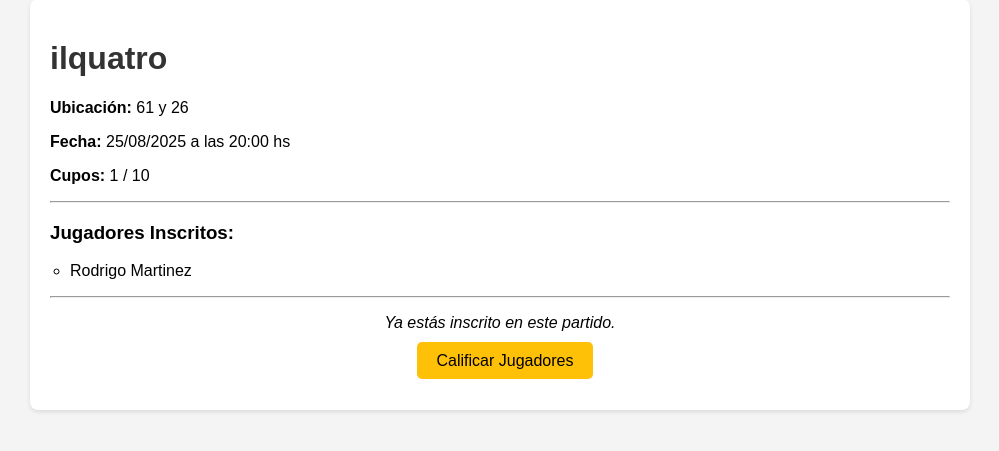
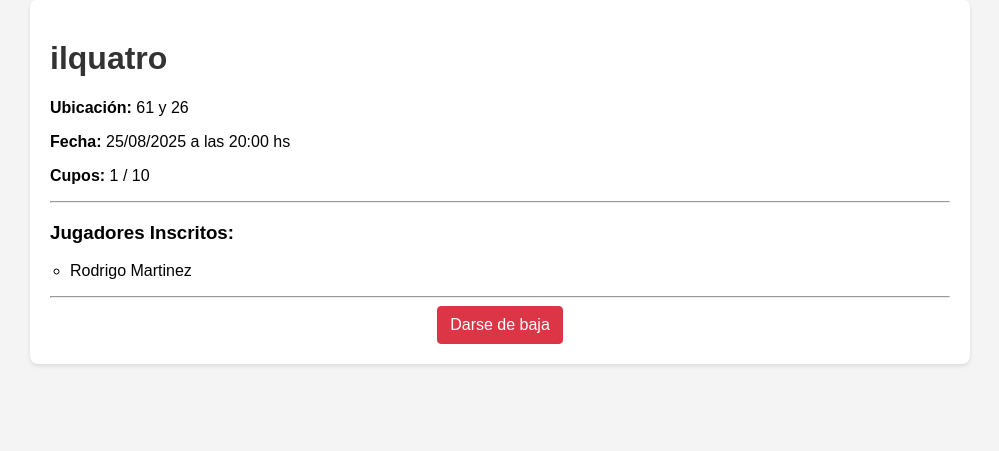
Before and after one commit to Rodriloon/Futbol5-Organizacion, a Flask app: page /partido/1 in a window 1280 px wide. Shown: the part 91-542 px from the top of the page, without its empty margins (140-1139 px from the left). Run offline with Flask 3, Linux system fonts and the light colour scheme; a user stored in the database is signed in; data comes from the database, SQL or seed files in the repository; both versions use the stored data as it was after the commit.

Commit message:
Se puede dar de baja de un futbol5 ahora e hice el boton de inscribirse a un futbol5 mas amigable

```diff
--- a/Templates/detalle_partido.html
+++ b/Templates/detalle_partido.html
@@ -3,6 +3,51 @@
 {% block title %}Detalle del Partido{% endblock %}
 
 {% block content %}
+<style>
+    .btn {
+        display: inline-block;
+        font-weight: 400;
+        color: #212529;
+        text-align: center;
+        vertical-align: middle;
+        cursor: pointer;
+        user-select: none;
+        background-color: transparent;
+        border: 1px solid transparent;
+        padding: 0.375rem 0.75rem;
+        font-size: 1rem;
+        line-height: 1.5;
+        border-radius: 0.25rem;
+        text-decoration: none;
+        transition: color .15s ease-in-out,background-color .15s ease-in-out,border-color .15s ease-in-out,box-shadow .15s ease-in-out;
+    }
+    .btn-primary {
+        color: #fff;
+        background-color: #007bff;
+        border-color: #007bff;
+    }
+    .btn-danger {
+        color: #fff;
+        background-color: #dc3545;
+        border-color: #dc3545;
+    }
+    .btn-warning {
+        color: #212529;
+        background-color: #ffc107;
+        border-color: #ffc107;
+    }
+    .btn-success {
+        color: #fff;
+        background-color: #28a745;
+        border-color: #28a745;
+    }
+    .btn-lg {
+        padding: 0.5rem 1rem;
+        font-size: 1.25rem;
+        line-height: 1.5;
+        border-radius: 0.3rem;
+    }
+</style>
     <h1>{{ partido.nombre_cancha }}</h1>
     <p><strong>Ubicación:</strong> {{ partido.ubicacion }}</p>
     <p><strong>Fecha:</strong> {{ partido.fecha.strftime('%d/%m/%Y a las %H:%M') }} hs</p>
@@ -19,31 +64,54 @@
 
     <hr>
 
+    <!-- Lógica de botones para usuarios autenticados -->
+    {% if current_user.is_authenticated %}
+
+        <!-- Si el usuario está inscrito en el partido -->
+        {% if current_user in partido.jugadores_inscritos %}
+
+            <!-- Si el partido ya pasó, puede calificar -->
+            {% if partido_pasado %}
+                <div style="text-align: center; margin: 20px 0;">
+                    <a href="{{ url_for('calificar_partido', partido_id=partido.id) }}" class="btn btn-warning btn-lg">
+                        Calificar Jugadores
+                    </a>
+                </div>
+            <!-- Si el partido es a futuro, puede darse de baja -->
+            {% else %}
+                <form action="{{ url_for('darse_de_baja', partido_id=partido.id) }}" method="POST" style="text-align: center;">
+                    <button type="submit" class="btn btn-danger">Darse de baja</button>
+                </form>
+            {% endif %}
+
+        <!-- Si el usuario NO está inscrito -->
+        {% else %}
+            <!-- Y si hay cupo y el partido no ha pasado, puede inscribirse -->
+            {% if partido.jugadores_inscritos|length < partido.jugadores_necesarios and not partido_pasado %}
+                <div style="text-align: center; margin-top: 20px;">
+                    <h3 style="margin-bottom: 10px;">Inscribirse al partido</h3>
+                    <form action="{{ url_for('inscribir_jugador', partido_id=partido.id) }}" method="POST">
+                        <button type="submit" class="btn btn-primary btn-lg">¡Inscribirme ahora!</button>
+                    </form>
+                </div>
+            <!-- Si no hay cupo -->
+            {% elif partido.jugadores_inscritos|length >= partido.jugadores_necesarios %}
+                 <h3 style="text-align: center;">¡Partido completo!</h3>
+            {% endif %}
+        {% endif %}
+
+    <!-- Si el usuario no está autenticado -->
+    {% else %}
+        <p style="text-align: center; font-style: italic;"><a href="{{ url_for('login') }}">Inicia sesión</a> para poder inscribirte.</p>
+    {% endif %}
+
+    <!-- Botón para armar equipos (siempre visible si hay suficientes jugadores) -->
     {% if partido.jugadores_inscritos|length >= 2 %}
         <div style="text-align: center; margin: 20px 0;">
-            <a href="{{ url_for('organizar_partido', partido_id=partido.id) }}" style="background-color: #28a745; color: white; padding: 10px 20px; text-decoration: none; border-radius: 5px;">
+            <a href="{{ url_for('organizar_partido', partido_id=partido.id) }}" class="btn btn-success btn-lg">
                 Armar Equipos Balanceados
             </a>
         </div>
     {% endif %}
 
-    {% if current_user.is_authenticated %}
-        {% if current_user in partido.jugadores_inscritos %}
-            <p style="text-align: center; font-style: italic;">Ya estás inscrito en este partido.</p>
-            <div style="text-align: center; margin: 20px 0;">
-                <a href="{{ url_for('calificar_partido', partido_id=partido.id) }}" style="background-color: #ffc107; color: black; padding: 10px 20px; text-decoration: none; border-radius: 5px; margin-left: 10px;">
-                    Calificar Jugadores
-                </a>
-            </div>
-        {% elif partido.jugadores_inscritos|length < partido.jugadores_necesarios %}
-            <h3 style="text-align: center;">Inscribirse al partido</h3>
-            <form action="{{ url_for('inscribir_jugador', partido_id=partido.id) }}" method="POST" style="text-align: center;">
-                <input type="submit" value="¡Inscribirme ahora!" style="display: inline-block; width: auto;">
-            </form>
-        {% else %}
-            <h3 style="text-align: center;">¡Partido completo!</h3>
-        {% endif %}
-    {% else %}
-        <p style="text-align: center; font-style: italic;"><a href="{{ url_for('login') }}">Inicia sesión</a> para poder inscribirte.</p>
-    {% endif %}
 {% endblock %}
--- a/app.py
+++ b/app.py
@@ -122,8 +122,9 @@ def crear_partido():
 @app.route('/partido/<int:partido_id>')
 def detalle_partido(partido_id):
     partido = Partido.query.get_or_404(partido_id)
-    todos_los_jugadores = Jugador.query.all()
-    return render_template('detalle_partido.html', partido=partido, todos_los_jugadores=todos_los_jugadores)
+    # Comprobar si la fecha del partido ya pasó
+    partido_pasado = partido.fecha < datetime.utcnow()
+    return render_template('detalle_partido.html', partido=partido, partido_pasado=partido_pasado)
 
 @app.route('/partido/<int:partido_id>/inscribir', methods=['POST'])
 @login_required # <-- PROTEGER RUTA
@@ -141,6 +142,26 @@ def inscribir_jugador(partido_id):
         flash('No te puedes inscribir a este partido.', 'warning')
 
     return redirect(url_for('detalle_partido', partido_id=partido.id))
+
+# vvv AÑADE ESTA NUEVA RUTA vvv
+@app.route('/partido/<int:partido_id>/darse-de-baja', methods=['POST'])
+@login_required
+def darse_de_baja(partido_id):
+    partido = Partido.query.get_or_404(partido_id)
+
+    # Solo se puede dar de baja si el partido no ha ocurrido
+    if partido.fecha > datetime.utcnow():
+        if current_user in partido.jugadores_inscritos:
+            partido.jugadores_inscritos.remove(current_user)
+            db.session.commit()
+            flash('Te has dado de baja del partido con éxito.', 'success')
+        else:
+            flash('No estabas inscrito en este partido.', 'warning')
+    else:
+        flash('No puedes darte de baja de un partido que ya ha ocurrido.', 'danger')
+
+    return redirect(url_for('detalle_partido', partido_id=partido.id))
+# ^^^ AÑADE ESTA NUEVA RUTA ^^^
 
 @app.route('/partido/<int:partido_id>/organizar', methods=['GET', 'POST'])
 def organizar_partido(partido_id):
```
Also changed, not shown: instance/jugadores.db.
